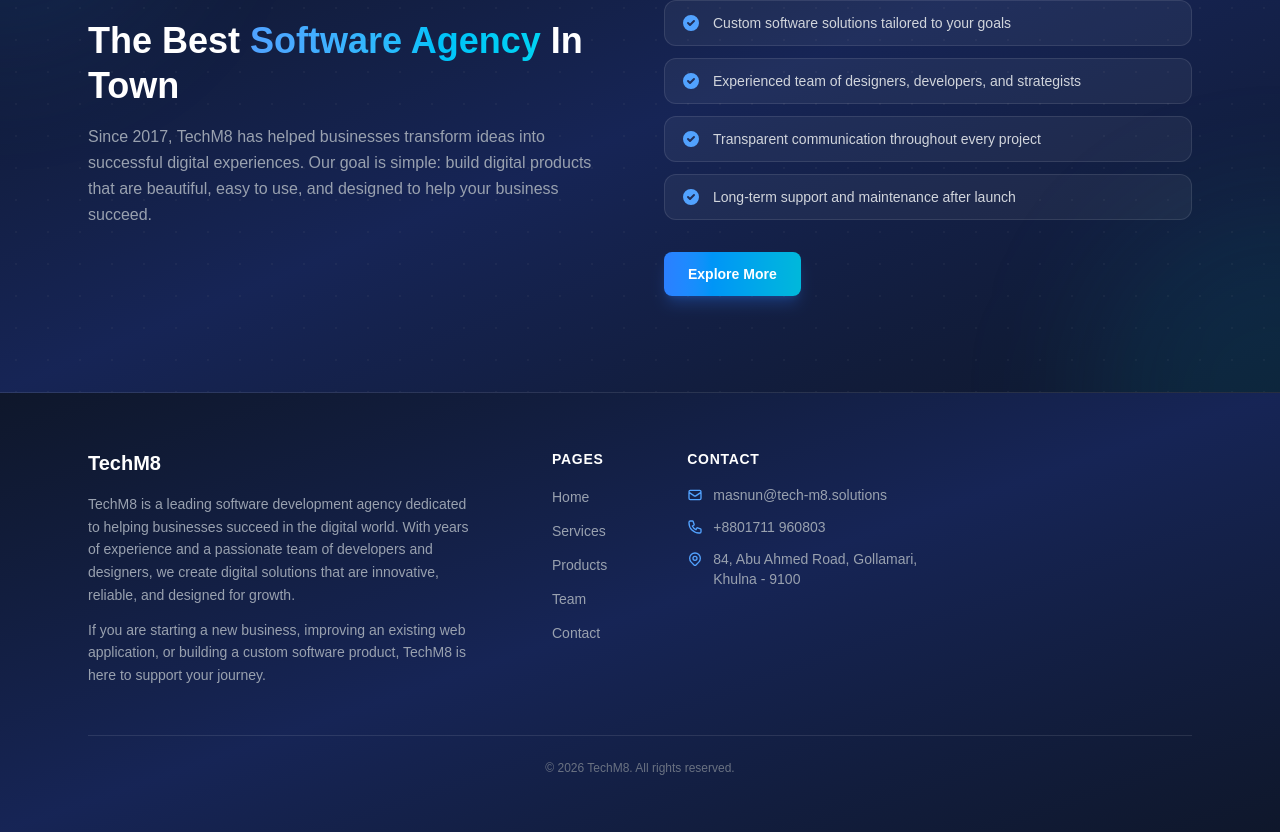
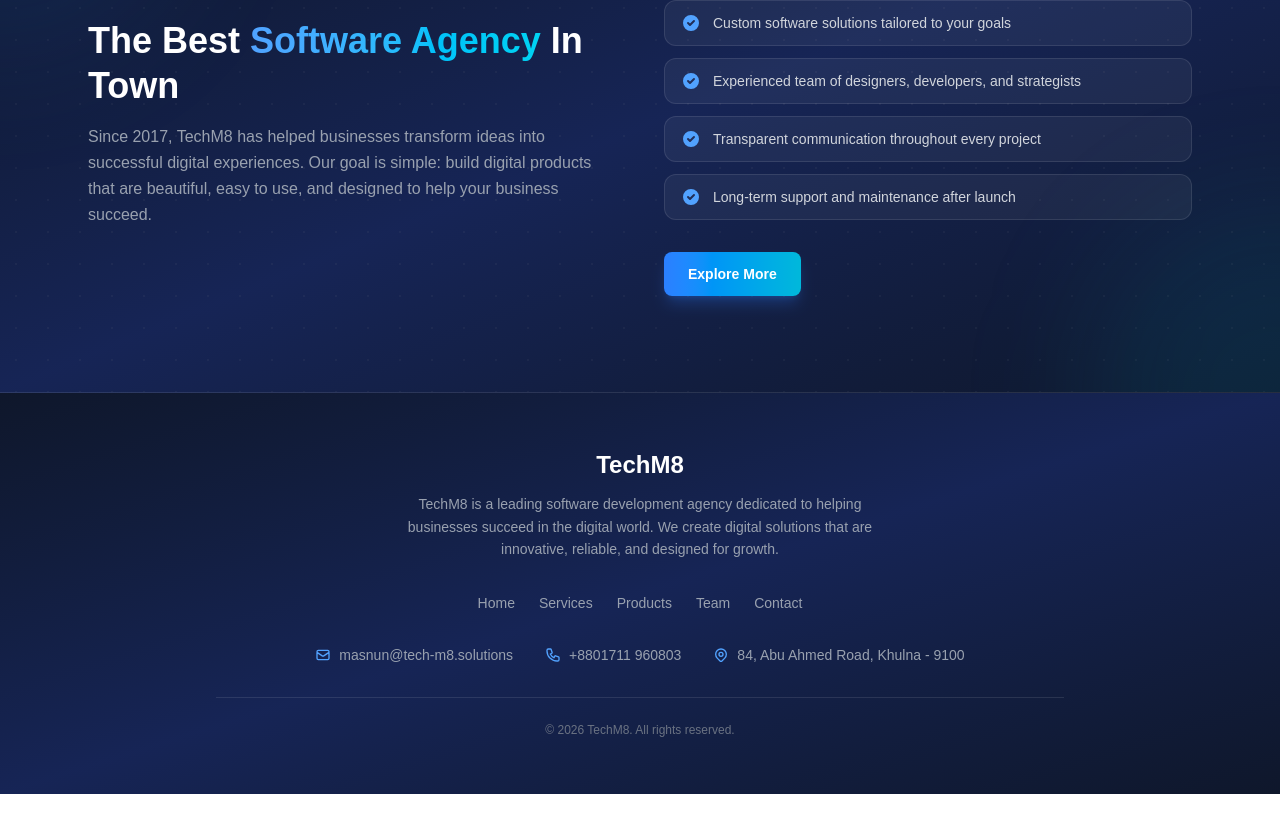
Before and after one commit to tech-m8/website, a Next.js app: page / in a window 1280 px wide. Shown: the part 1427-2259 px from the top of the page. After the commit the page ends 2221 px from the top, so only its background shows below. Built offline with nearby package versions, Linux system fonts and the light colour scheme.

Commit message:
Redesign footer: centered minimal layout with icon contact row

```diff
--- a/components/Footer.js
+++ b/components/Footer.js
@@ -3,24 +3,18 @@ import Link from 'next/link';
 export default function Footer() {
   return (
     <footer className="bg-gradient-to-br from-slate-900 via-blue-950 to-slate-900 border-t border-white/10">
-      <div className="max-w-6xl mx-auto px-6 py-14">
-        <div className="flex flex-col md:flex-row gap-12 md:gap-20">
+      <div className="max-w-4xl mx-auto px-6 py-14 flex flex-col items-center text-center gap-8">
 
         {/* Brand */}
-          <div className="flex-1 max-w-sm">
-            <h3 className="text-xl font-bold text-white mb-4">TechM8</h3>
-            <p className="text-gray-400 text-sm leading-relaxed mb-3">
-              TechM8 is a leading software development agency dedicated to helping businesses succeed in the digital world. With years of experience and a passionate team of developers and designers, we create digital solutions that are innovative, reliable, and designed for growth.
-            </p>
-            <p className="text-gray-400 text-sm leading-relaxed">
-              If you are starting a new business, improving an existing web application, or building a custom software product, TechM8 is here to support your journey.
+        <div>
+          <h3 className="text-2xl font-bold text-white mb-3">TechM8</h3>
+          <p className="text-gray-400 text-sm leading-relaxed max-w-lg">
+            TechM8 is a leading software development agency dedicated to helping businesses succeed in the digital world. We create digital solutions that are innovative, reliable, and designed for growth.
           </p>
         </div>
 
-          {/* Links */}
-          <div>
-            <h3 className="text-sm font-semibold text-white uppercase tracking-wider mb-4">Pages</h3>
-            <ul className="space-y-2.5">
+        {/* Nav links */}
+        <nav className="flex flex-wrap justify-center gap-6">
           {[
             { label: 'Home', href: '/' },
             { label: 'Services', href: '/service' },
@@ -28,47 +22,40 @@ export default function Footer() {
             { label: 'Team', href: '/team' },
             { label: 'Contact', href: '/contact' },
           ].map(({ label, href }) => (
-                <li key={label}>
-                  <Link href={href} className="text-gray-400 text-sm hover:text-white transition-colors">
+            <Link key={label} href={href} className="text-gray-400 text-sm hover:text-white transition-colors">
               {label}
             </Link>
-                </li>
           ))}
-            </ul>
-          </div>
+        </nav>
 
-          {/* Contact */}
-          <div>
-            <h3 className="text-sm font-semibold text-white uppercase tracking-wider mb-4">Contact</h3>
-            <ul className="space-y-3 text-sm text-gray-400">
-              <li className="flex items-start gap-2.5">
-                <svg className="w-4 h-4 text-blue-400 mt-0.5 flex-shrink-0" fill="none" stroke="currentColor" viewBox="0 0 24 24">
+        {/* Contact icons row */}
+        <div className="flex flex-col sm:flex-row items-center gap-4 sm:gap-8">
+          <a href="mailto:masnun@tech-m8.solutions" className="flex items-center gap-2 text-gray-400 text-sm hover:text-white transition-colors">
+            <svg className="w-4 h-4 text-blue-400 flex-shrink-0" fill="none" stroke="currentColor" viewBox="0 0 24 24">
               <path strokeLinecap="round" strokeLinejoin="round" strokeWidth={2} d="M3 8l7.89 5.26a2 2 0 002.22 0L21 8M5 19h14a2 2 0 002-2V7a2 2 0 00-2-2H5a2 2 0 00-2 2v10a2 2 0 002 2z" />
             </svg>
-                <a href="mailto:masnun@tech-m8.solutions" className="hover:text-white transition-colors">masnun@tech-m8.solutions</a>
-              </li>
-              <li className="flex items-start gap-2.5">
-                <svg className="w-4 h-4 text-blue-400 mt-0.5 flex-shrink-0" fill="none" stroke="currentColor" viewBox="0 0 24 24">
+            masnun@tech-m8.solutions
+          </a>
+          <a href="tel:+8801711960803" className="flex items-center gap-2 text-gray-400 text-sm hover:text-white transition-colors">
+            <svg className="w-4 h-4 text-blue-400 flex-shrink-0" fill="none" stroke="currentColor" viewBox="0 0 24 24">
               <path strokeLinecap="round" strokeLinejoin="round" strokeWidth={2} d="M3 5a2 2 0 012-2h3.28a1 1 0 01.948.684l1.498 4.493a1 1 0 01-.502 1.21l-2.257 1.13a11.042 11.042 0 005.516 5.516l1.13-2.257a1 1 0 011.21-.502l4.493 1.498a1 1 0 01.684.949V19a2 2 0 01-2 2h-1C9.716 21 3 14.284 3 6V5z" />
             </svg>
-                <a href="tel:+8801711960803" className="hover:text-white transition-colors">+8801711 960803</a>
-              </li>
-              <li className="flex items-start gap-2.5">
-                <svg className="w-4 h-4 text-blue-400 mt-0.5 flex-shrink-0" fill="none" stroke="currentColor" viewBox="0 0 24 24">
+            +8801711 960803
+          </a>
+          <span className="flex items-center gap-2 text-gray-400 text-sm">
+            <svg className="w-4 h-4 text-blue-400 flex-shrink-0" fill="none" stroke="currentColor" viewBox="0 0 24 24">
               <path strokeLinecap="round" strokeLinejoin="round" strokeWidth={2} d="M17.657 16.657L13.414 20.9a1.998 1.998 0 01-2.827 0l-4.244-4.243a8 8 0 1111.314 0z" />
               <path strokeLinecap="round" strokeLinejoin="round" strokeWidth={2} d="M15 11a3 3 0 11-6 0 3 3 0 016 0z" />
             </svg>
-                <span>84, Abu Ahmed Road, Gollamari,<br />Khulna - 9100</span>
-              </li>
-            </ul>
+            84, Abu Ahmed Road, Khulna - 9100
+          </span>
         </div>
 
+        {/* Divider + copyright */}
+        <div className="w-full border-t border-white/10 pt-6 text-gray-500 text-xs">
+          © {new Date().getFullYear()} TechM8. All rights reserved.
         </div>
 
-        {/* Bottom bar */}
-        <div className="mt-12 pt-6 border-t border-white/10 text-center text-gray-500 text-xs">
-          © {new Date().getFullYear()} TechM8. All rights reserved.
-        </div>
       </div>
     </footer>
   );
```
Lines whose indentation alone changed are shown as unchanged.
